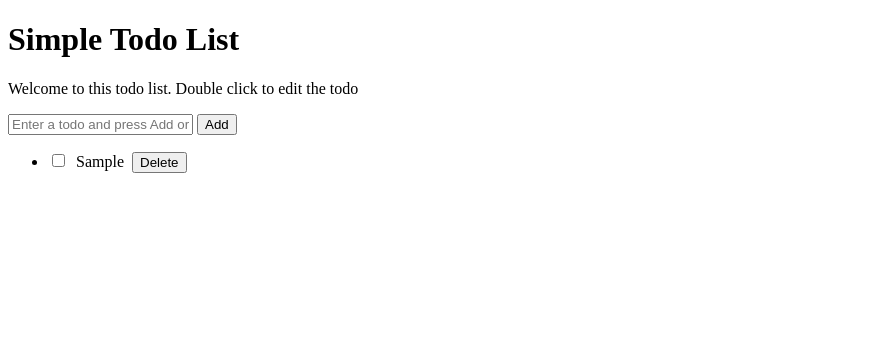
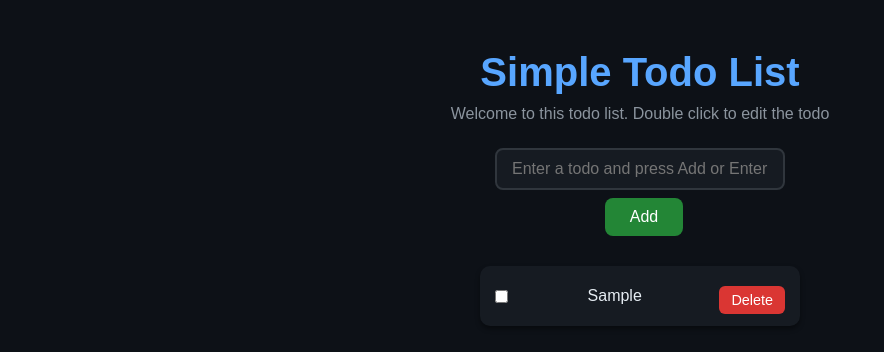
Before and after one commit to forgewithharsh/task-tracker-pro, a plain HTML site: page index.html in a window 1280 px wide. Both pictures are taken after typing "Sample" into the empty fields and a click on the button "Add". Shown: the whole page, without its empty margins (0-884 px from the left). Drawn offline with Linux system fonts and the light colour scheme.

Commit message:
add To-Do List App

```diff
--- a/index.html
+++ b/index.html
@@ -4,6 +4,7 @@
     <meta charset="UTF-8" />
     <meta name="viewport" content="width=device-width, initial-scale=1.0" />
     <title>TodoList</title>
+    <link rel="stylesheet" href="style.css">
   </head>
   <body>
     <h1>Simple Todo List</h1>
--- a/script.js
+++ b/script.js
@@ -79,11 +79,16 @@ function addTodo() {
   }
 
   // Push a new todo object
-  todos.push({ text, completed: false });
+  todos.push({ text: text, completed: false });
   input.value = "";
   render();
   saveTodos;
 }
 
 addBtn.addEventListener("click", addTodo);
+input.addEventListener("keydown", (e) => {
+  if (e.key == "Enter") {
+    addTodo();
+  }
+});
 render();
--- /dev/null
+++ b/style.css
@@ -0,0 +1,119 @@
+/* Reset */
+* {
+  margin: 0;
+  padding: 0;
+  box-sizing: border-box;
+  font-family: "Poppins", sans-serif;
+}
+
+/* Dark background */
+body {
+  background: #0d1117;
+  color: #e6edf3;
+  display: flex;
+  flex-direction: column;
+  align-items: center;
+  justify-content: flex-start;
+  height: 100vh;
+  padding-top: 50px;
+}
+
+/* Title */
+h1 {
+  font-size: 2.5rem;
+  color: #58a6ff;
+  margin-bottom: 10px;
+}
+
+/* Subheading */
+p {
+  color: #8b949e;
+  margin-bottom: 25px;
+}
+
+/* Input box */
+input[type="text"] {
+  padding: 10px 15px;
+  font-size: 1rem;
+  border: 2px solid #30363d;
+  border-radius: 8px;
+  outline: none;
+  width: 290px;
+  background: #161b22;
+  color: #e6edf3;
+  transition: 0.3s ease;
+}
+
+input[type="text"]:focus {
+  border-color: #58a6ff;
+}
+
+/* Add button */
+button {
+  padding: 10px 25px;
+  font-size: 1rem;
+  margin-left: 8px;
+  margin-top: 8px;
+  background: #238636;
+  color: white;
+  border: none;
+  border-radius: 8px;
+  cursor: pointer;
+  transition: background 0.3s;
+}
+
+button:hover {
+  background: #2ea043;
+}
+
+/* Todo list */
+ul {
+  list-style: none;
+  margin-top: 30px;
+  width: 320px;
+  padding: 0;
+}
+
+li {
+  background: #161b22;
+  border-radius: 10px;
+  padding: 12px 15px;
+  margin-bottom: 10px;
+  display: flex;
+  align-items: center;
+  justify-content: space-between;
+  box-shadow: 0 3px 5px rgba(0, 0, 0, 0.4);
+  transition: 0.3s ease;
+}
+
+li:hover {
+  transform: translateY(-2px);
+}
+
+/* Checkbox */
+li input[type="checkbox"] {
+  margin-right: 10px;
+  accent-color: #58a6ff;
+}
+
+/* Completed todo */
+li.completed span {
+  text-decoration: line-through;
+  color: #8b949e;
+}
+
+/* Delete button */
+li button {
+  background: #da3633;
+  border: none;
+  color: white;
+  padding: 6px 12px;
+  border-radius: 6px;
+  cursor: pointer;
+  font-size: 0.9rem;
+  transition: background 0.3s;
+}
+
+li button:hover {
+  background: #f85149;
+}
```
